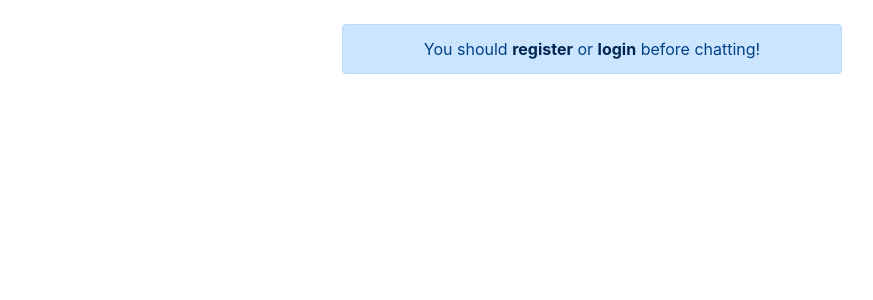
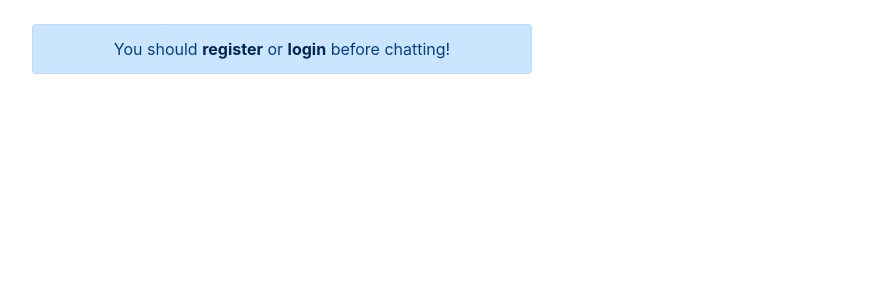
Before and after one commit to jiaqifengg/cse312-project, a Flask app: page / in a window 1280 px wide. Shown: the part 56-356 px from the top of the page, without its empty margins (358-1231 px from the left). Run offline with Flask 2, Linux system fonts and the light colour scheme; some libraries are stand-ins or nearby versions.

Commit message:
fixed centering of alert

```diff
--- a/templates/notLoggedIn.html
+++ b/templates/notLoggedIn.html
@@ -26,12 +26,13 @@
     </ul>
   </nav>
 
+  <center>
     <br>
-    <div class="alert alert-primary" role="alert" style="width: 500px;margin-left: 700px; text-align: center;">
+    <div class="alert alert-primary" role="alert" style="width: 500px; text-align: center;">
       You should <a href="/register" class="alert-link">register</a> or <a href="/login" class="alert-link">login</a> before chatting!
     </div>
-
-    <script src = "/static/js/jquery.js"></script>
+  </center>
+  <script src = "/static/js/jquery.js"></script>
 </body>
 
 </html>
```
